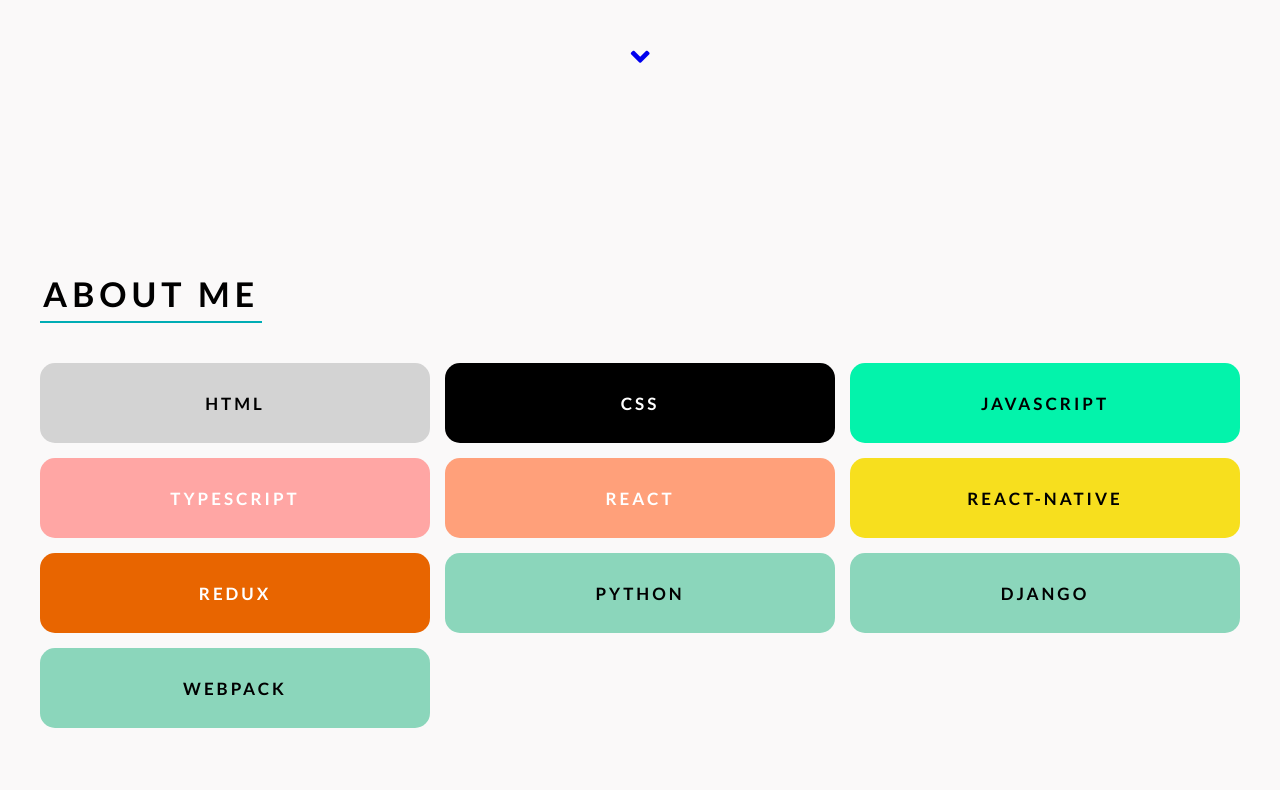
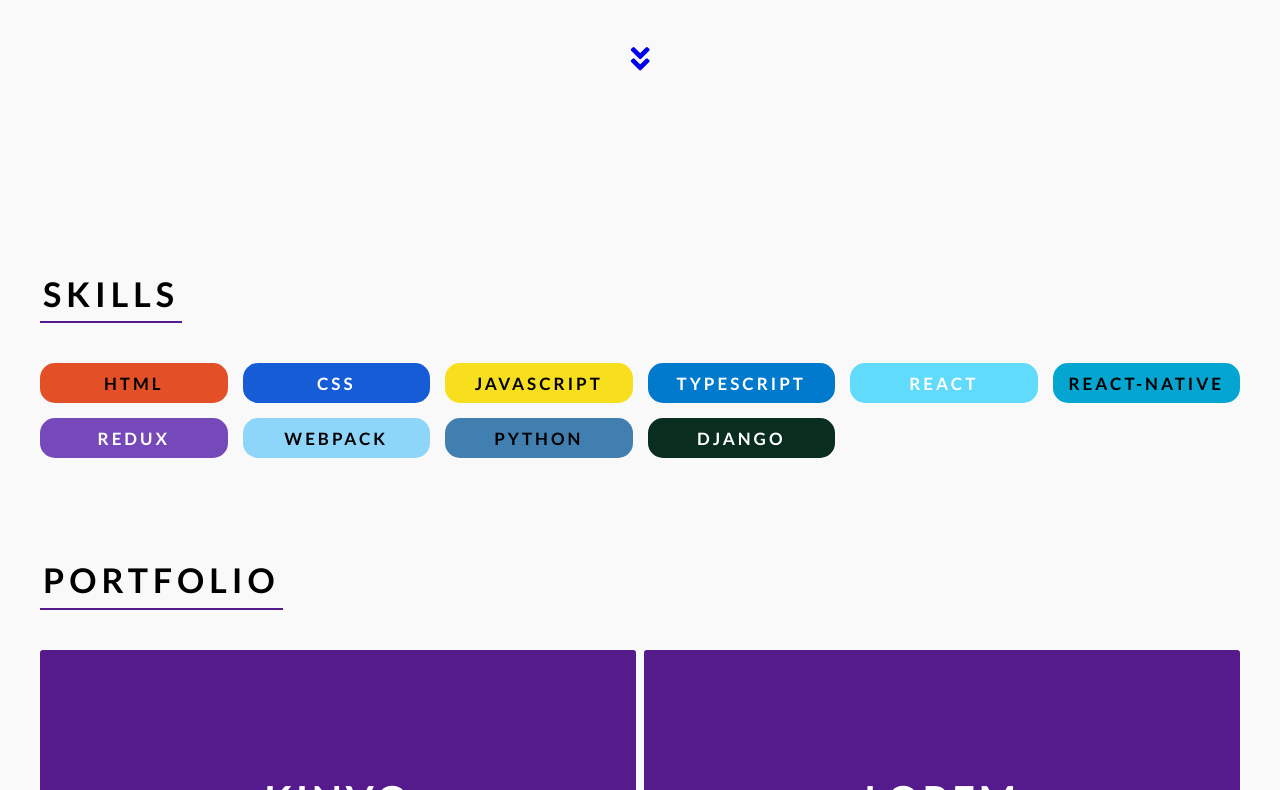
Before and after one commit to fellahi-ali/portfolio, a website: page index.html in a window 1280 px wide. Shown: the part 613-1403 px from the top of the page. Drawn offline with Linux system fonts and the light colour scheme.

Commit message:
Adjusting some css files

```diff
--- a/index.html
+++ b/index.html
@@ -16,10 +16,10 @@
   <div class="container">
     <section class="section">
       <div class="header">
-        <p class="header__title">Hey</p>
+        <p class="header__title">Hello!</p>
         <p class="header__subtitle margin-top-large">
           My name is Jamile and I am a
-          <span class="important">Software Developer</span>
+          <span class="important">Software Developer.</span>
         </p>
         <div class="line-bottom margin-top-largest"></div>
         <div class="header__links margin-top-small">
@@ -41,13 +41,13 @@
           </a>
         </div>
         <a href="#about-me" class="header__arrow-down">
-          <i class="icon--big fas fa-angle-down margin-top-large"></i>
+          <i class="icon--big fas fa-angle-double-down margin-top-large"></i>
         </a>
       </div>
     </section>
 
     <section class="section" id="about-me">
-      <h2 class="section__title">About me</h2>
+      <h2 class="section__title">Skills</h2>
       <div class="skills margin-section">
         <div class="skills__item skills__item--1">HTML</div>
         <div class="skills__item skills__item--2">CSS</div>
@@ -56,9 +56,9 @@
         <div class="skills__item skills__item--5">React</div>
         <div class="skills__item skills__item--6">React-Native</div>
         <div class="skills__item skills__item--7">Redux</div>
-        <div class="skills__item skills__item--8">Python</div>
-        <div class="skills__item skills__item--8">Django</div>
         <div class="skills__item skills__item--8">Webpack</div>
+        <div class="skills__item skills__item--9">Python</div>
+        <div class="skills__item skills__item--10">Django</div>
       </div>
     </section>
 
@@ -66,7 +66,7 @@
       <h2 class="section__title">Portfolio</h2>
       <div class="portfolio margin-section" id="portfolio">
         <div class="portfolio__item">
-          <a class="portfolio__item__link" href="#">
+          <a class="portfolio__item__link" href="https://www.kinvo.com.br/" target="_blank">
             Kinvo
           </a>
         </div>
@@ -115,7 +115,7 @@
 
           <div class="margin-top-largest">
             <a class="btn-link" href="malito:jamilesousalima@gmail.com">
-              <i class="fa fa-envelope">E-mail me</i>
+              <i class="icon--email fa fa-envelope"> E-mail </i>
             </a>
           </div>
         </div>
--- a/sass/_articles.scss
+++ b/sass/_articles.scss
@@ -20,7 +20,7 @@
       }
 
       &:hover {
-        color: var(--color-primary);
+        color: var(--color-primary-dark);
       }
     }
   }
--- a/sass/_base.scss
+++ b/sass/_base.scss
@@ -1,9 +1,9 @@
 :root {
-  --color-primary: #00adb5;
-  --color-primary-light: #00DBE5;
-  --color-primary-lightest: #00F4FF;
-  --color-primary-dark: #007A7F;
-  --color-primary-darkest: #003D40;
+  --color-primary: #551a8b;
+  --color-primary-light: #885EAD;
+  --color-primary-lightest: rgb(119, 93, 143);
+  --color-primary-dark: #cfcfcf;
+  --color-primary-darkest: rgb(84, 40, 126);
 
   --color-grey-light-1: #faf9f9;
   --color-grey-light-2: #f4f2f2;
--- a/sass/_header.scss
+++ b/sass/_header.scss
@@ -78,8 +78,8 @@
   }
 }
 
-.line {
-  width: 50%;
+.line-bottom {
+  width: 80%;
   height: 4px;
   background-color: var(--color-grey-dark-1);
 
--- a/sass/_skills.scss
+++ b/sass/_skills.scss
@@ -1,8 +1,8 @@
 
 .skills {
   display: grid;
-  grid-template-columns: repeat(3, 1fr);
-  grid-template-rows: repeat(7, 10vh);
+  grid-template-columns: repeat(6, 1fr);
+  grid-template-rows: repeat(3, 5vh);
   grid-gap: 1.5rem;
 
   @media only screen and (max-width: $bp-largest) {
@@ -32,41 +32,50 @@
 
     &--1 {
 
-      background-color: #d3d3d3;
+      background-color: #e34f26;
     }
 
     &--2 {
 
-      background-color: #000;
+      background-color: #165cd6;
       color: #fff;
     }
 
     &--3 {
 
-      background-color: #03f3ab;
+      background-color: #f7df1e;
     }
 
     &--4 {
-      background-color: #ffa6a4;
+      background-color: #007acc;
       color: #fff;
     }
 
     &--5 {
-      background-color: #ffa07a;
+      background-color: #61dbfb;
       color: #fff;
     }
 
     &--6 {
-      background-color: #f7df1e;
+      background-color: #04a5d1;
     }
 
     &--7 {
-      background-color: #e86500;
+      background-color: #7649bb;
       color: #fff;
     }
 
     &--8 {
-      background-color: #8bd6bb;
+      background-color: #8ed5fa;
+    }
+
+    &--9 {
+      background-color: #417fb1;
+    }
+
+    &--10 {
+      background-color: #092e20;
+      color: #FFF;
     }
 
     @for $i from 1 through 13 {
```
Also changed, not shown: css/style.css, sass/_contact.scss (line endings or trailing spaces).
